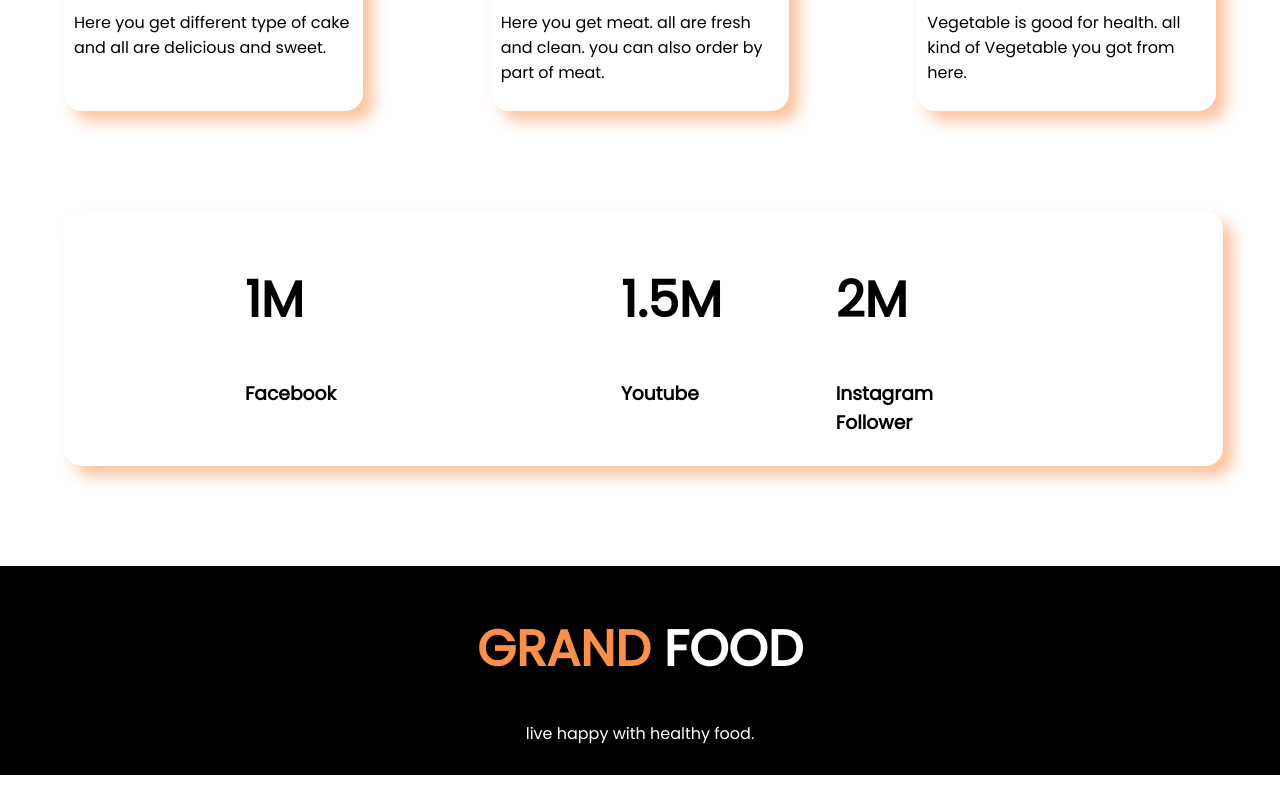
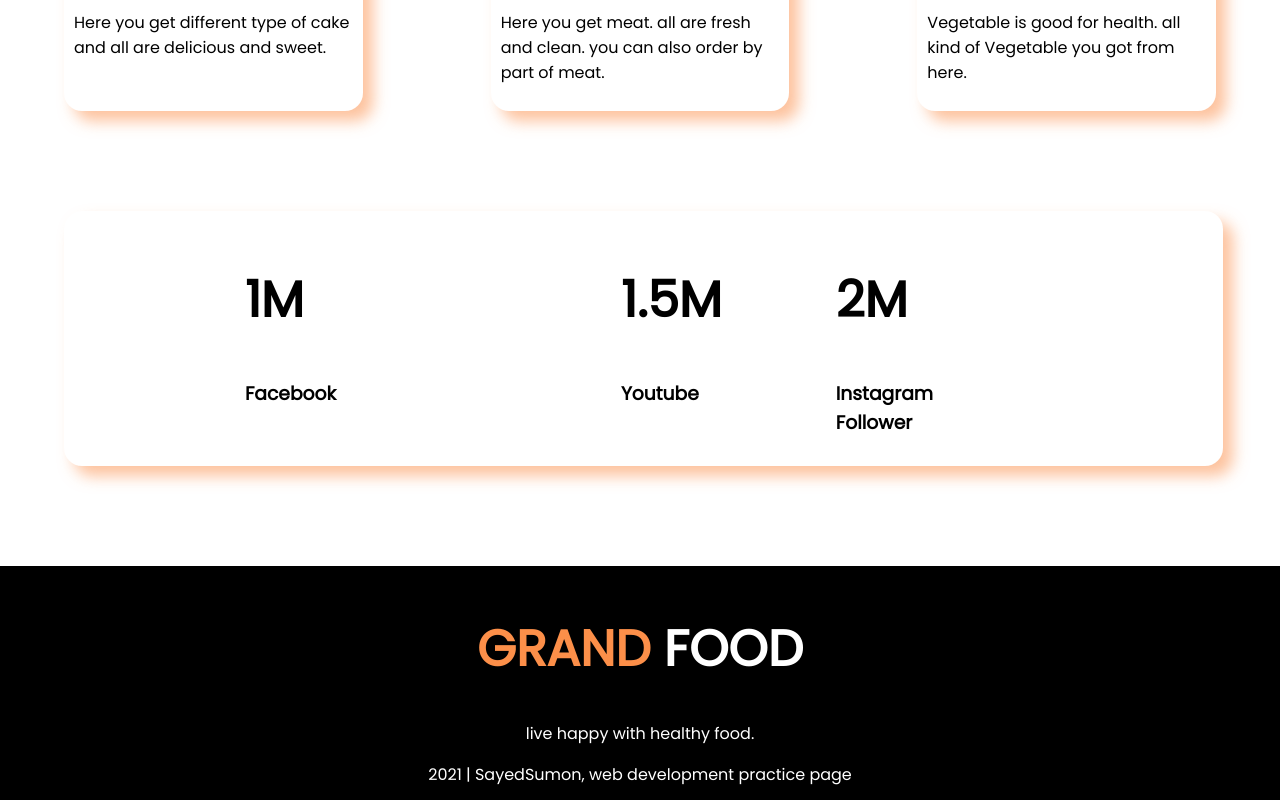
Before and after one commit to SayedSumon/grand-food-page, a plain HTML site: page index.html in a window 1280 px wide. Shown: the part 2062-2862 px from the top of the page. Before the commit the page ends 2837 px from the top, so only its background shows below. Drawn offline with Linux system fonts and the light colour scheme.

Commit message:
footer  update

```diff
--- a/index.html
+++ b/index.html
@@ -119,6 +119,7 @@
         <h1><a class="txt-dec" href="index.html"><span class="orange-txt">GRAND</span> <span
                     class="white-txt">FOOD</span></a></h1>
         <p>live happy with healthy food.</p>
+        <footer>2021 | SayedSumon, web development practice page</footer>
     </div>
 </body>
 
```
